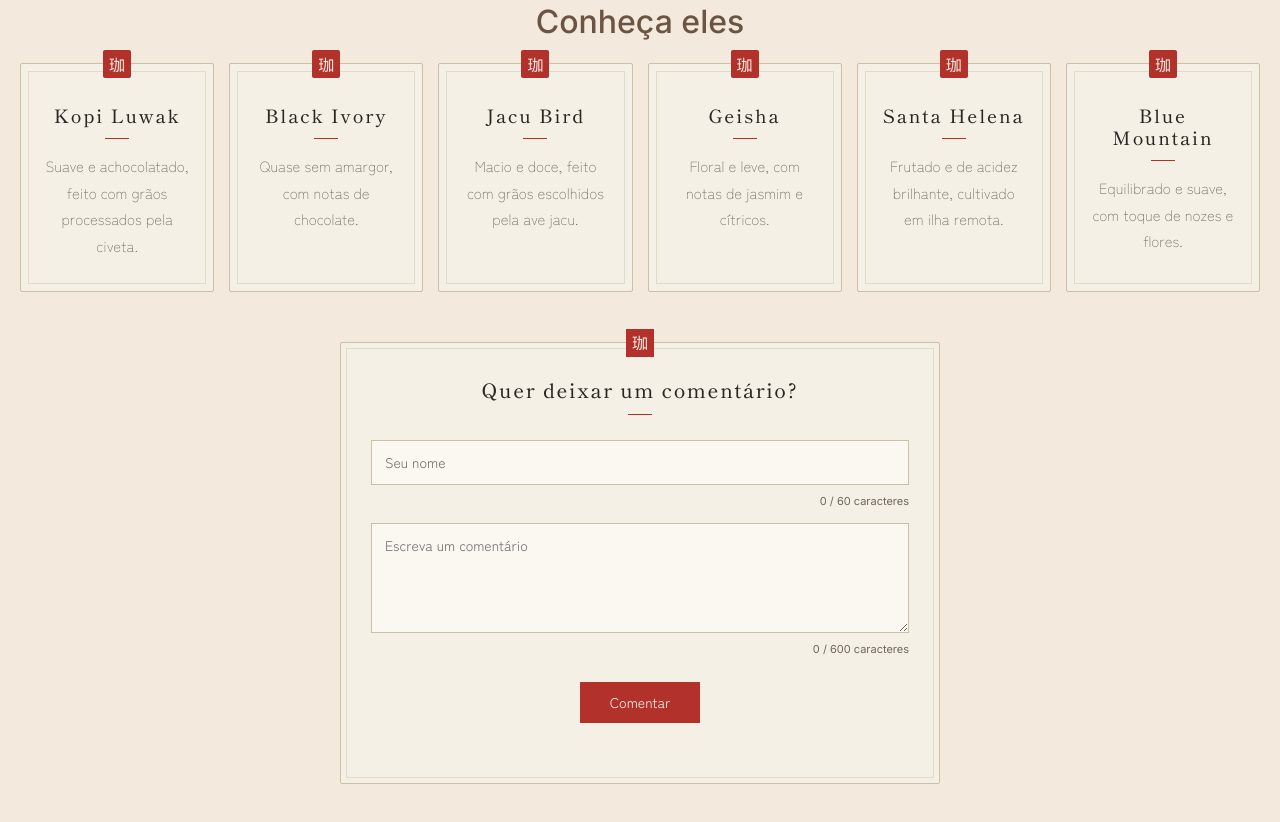
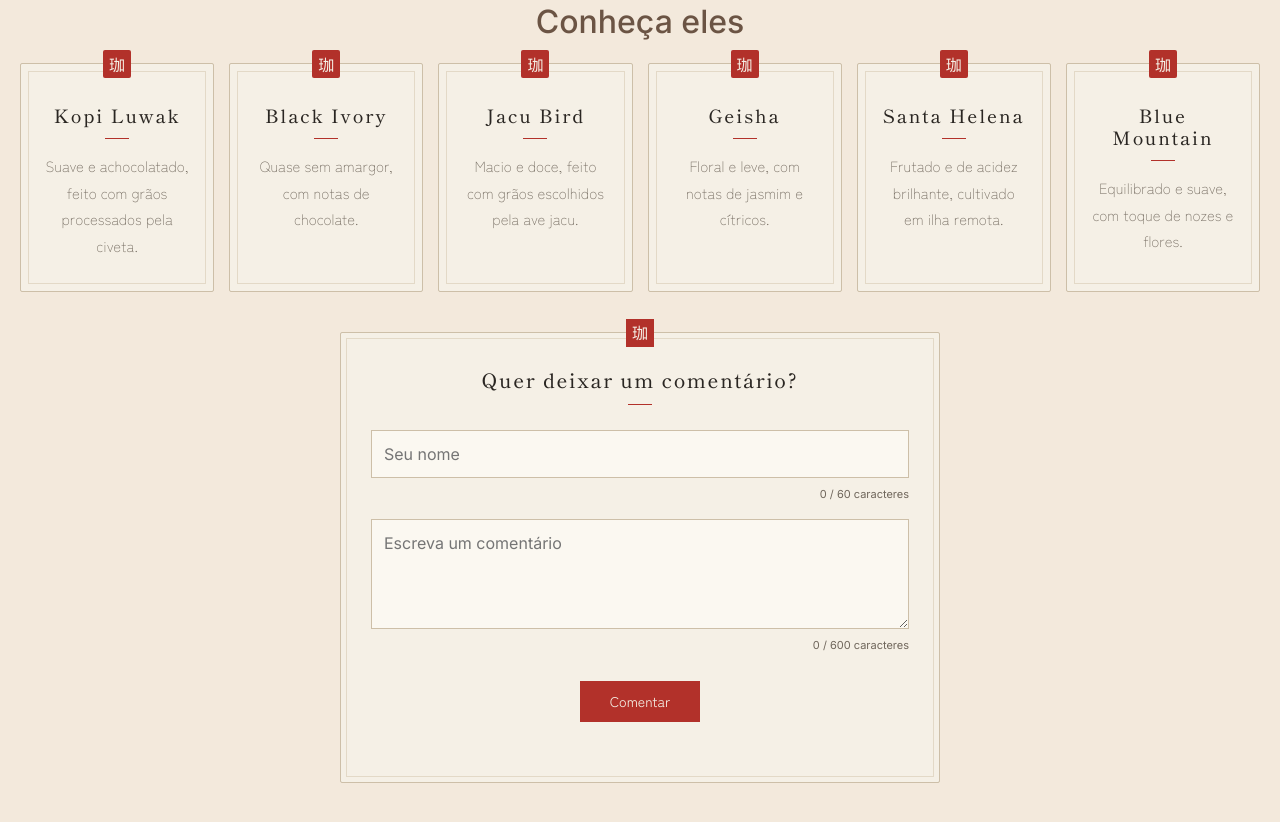
Before and after one commit to Miguel-S-M/Dark-Roast, a plain HTML site: page index.html in a window 1280 px wide. Shown: the part 721-1543 px from the top of the page. Drawn offline with nearby package versions, Linux system fonts and the light colour scheme; a web font is replaced by a local one.

Commit message:
Add styles for comentarios section in index.css

```diff
--- a/index.css
+++ b/index.css
@@ -203,3 +203,103 @@ h2{
 .torii-viga { fill: var(--shu); opacity: var(--viga-op); }
 .torii-fio, .torii-chao { fill: none; stroke: var(--fio); stroke-width: 1.4px; vector-effect: non-scaling-stroke; }
 .torii-chao { stroke-width: 1px; }
+
+
+#comentarios {
+    position: relative !important;
+    display: block !important;
+    width: 90% !important;
+    max-width: 600px !important;
+    min-height: auto !important;
+    height: auto !important;
+    margin: 40px auto !important;
+    padding: 35px 30px !important;
+    box-sizing: border-box !important;
+    background: #f5f0e6 !important;
+    color: #2a2622 !important;
+    border: 1px solid #cdbfa8 !important;
+    box-shadow: inset 0 0 0 5px #f5f0e6,
+                inset 0 0 0 6px #e3d9c7 !important;
+}
+
+#comentarios h2 {
+    display: block !important;
+    width: 100% !important;
+    margin: 0 0 25px !important;
+    padding: 0 !important;
+    text-align: center !important;
+}
+
+#comentarios #form-comentario {
+    display: grid !important;
+    grid-template-columns: minmax(0, 1fr) !important;
+    grid-auto-flow: row !important;
+    gap: 8px !important;
+    width: 100% !important;
+    max-width: 100% !important;
+    margin: 0 !important;
+    padding: 0 !important;
+    box-sizing: border-box !important;
+}
+
+#comentarios #form-comentario > input,
+#comentarios #form-comentario > textarea {
+    display: block !important;
+    grid-column: 1 / -1 !important;
+    width: 100% !important;
+    min-width: 0 !important;
+    max-width: 100% !important;
+    height: auto;
+    margin: 0 !important;
+    padding: 11px 12px !important;
+    box-sizing: border-box !important;
+    border: 1px solid #cdbfa8 !important;
+    border-radius: 0 !important;
+    background: #fbf8f1 !important;
+    color: #2a2622 !important;
+    font: inherit;
+}
+
+#comentarios #form-comentario > textarea {
+    min-height: 110px !important;
+    resize: vertical;
+}
+
+#comentarios #form-comentario > .contador-caracteres {
+    display: block !important;
+    grid-column: 1 / -1 !important;
+    width: 100% !important;
+    margin: 0 0 8px !important;
+    text-align: right !important;
+    font-size: 11px !important;
+    color: #6f665b !important;
+}
+
+#comentarios #form-comentario > button {
+    display: block !important;
+    grid-column: 1 / -1 !important;
+    justify-self: center !important;
+    width: auto !important;
+    margin: 12px 0 0 !important;
+    padding: 10px 30px !important;
+    background: #b2312a !important;
+    color: #f5f0e6 !important;
+    border: none !important;
+    border-radius: 0 !important;
+    cursor: pointer;
+}
+
+#comentarios #lista-comentarios {
+    display: block !important;
+    width: 100% !important;
+    margin: 25px 0 0 !important;
+    padding: 0 !important;
+    list-style: none !important;
+}
+
+@media (max-width: 480px) {
+    #comentarios {
+        width: calc(100% - 24px) !important;
+        padding: 30px 18px !important;
+    }
+}
```
